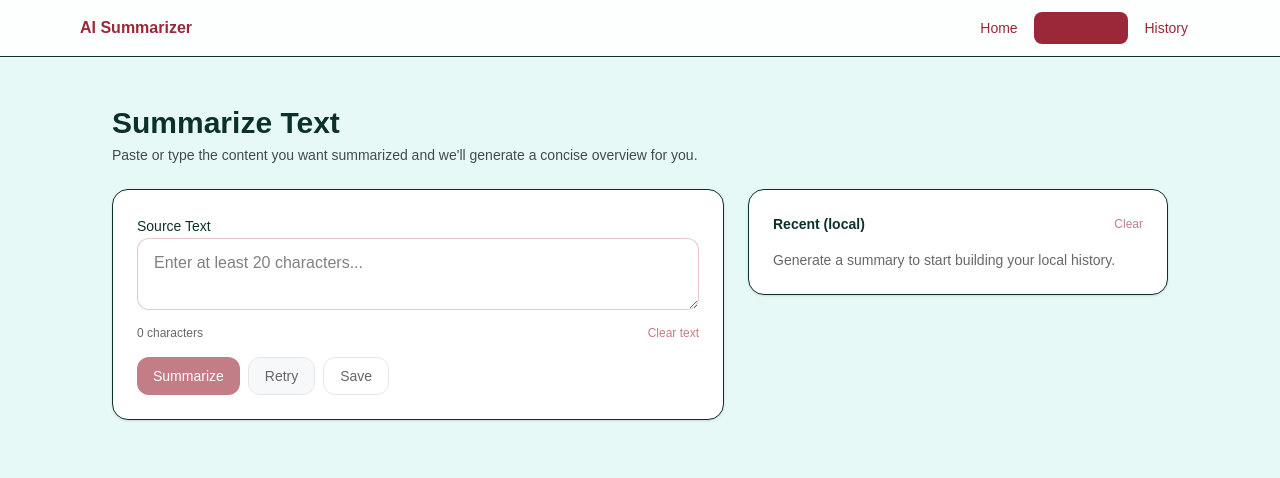
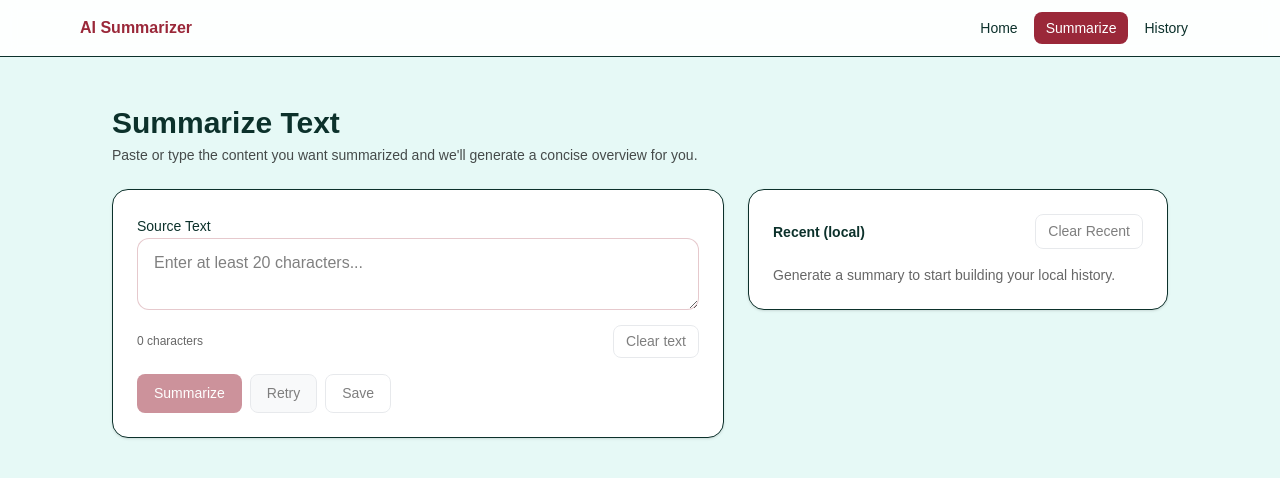
Before and after one commit to duckducknomi/ai-summarizer, a Next.js app: page /summarize in a window 1280 px wide. Shown: the top 478 px of the page. Built offline with nearby package versions, Linux system fonts and the light colour scheme.

Commit message:
button styling moved to global, minor fixes

```diff
--- a/src/app/globals.css
+++ b/src/app/globals.css
@@ -28,13 +28,12 @@ body {
 
 /* Links and inline text elements */
 a {
-  color: var(--brand);
+
   text-decoration: none;
   transition: color 0.15s ease;
 }
 a:hover {
   text-decoration: underline;
-  color: color-mix(in srgb, var(--brand) 90%, black);
 }
 
 /* ===== INTERACTION & ACCESSIBILITY ===== */
@@ -80,27 +79,39 @@ input::placeholder {
   color: color-mix(in srgb, var(--ink) 50%, white);
 }
 
-/* Buttons — neutral and primary */
-button {
+.btn {
   cursor: pointer;
   font-weight: 500;
-  border-radius: 0.75rem;
-  transition: background 0.15s ease, color 0.15s ease, opacity 0.15s ease;
+  border-radius: 0.5rem;
+  transition: background 0.15s ease, color 0.15s ease, opacity 0.15s ease, box-shadow 0.15s ease;
+  display: inline-flex; align-items: center; justify-content: center;
+  border: 1px solid transparent;
 }
+.btn:focus-visible {
+  box-shadow: 0 0 0 2px color-mix(in srgb, var(--brand) 40%, transparent);
+}
+.btn:disabled { opacity: 0.5; cursor: not-allowed; }
 
-button.primary {
+.btn-md { padding: 0.5rem 1rem; font-size: 0.875rem; }       /* ~text-sm */
+.btn-sm { padding: 0.375rem 0.75rem; font-size: 0.875rem; }  /* compact */
+
+/* Variants */
+.btn-primary {
   background: var(--brand);
-  color: white;
+  color: #fff;
 }
-button.primary:hover {
-  opacity: 0.9;
+.btn-primary:hover { background: color-mix(in srgb, var(--brand) 85%, black); }
+
+.btn-secondary {
+  background: #f3f4f6; /* gray-100 */
+  border-color: #d1d5db; /* gray-300 */
+  color: var(--ink);
 }
+.btn-secondary:hover { background: #e5e7eb; } /* gray-200 */
 
-/* Optional dark mode placeholder (not active yet)
-@media (prefers-color-scheme: dark) {
-  :root {
-    --background: #0C312B;
-    --foreground: #E6F9F6;
-  }
+.btn-ghost {
+  background: #fff;
+  border-color: #d1d5db; /* gray-300 */
+  color: var(--ink);
 }
-*/
+.btn-ghost:hover { background: #f9fafb; } /* gray-50 */
--- a/src/app/history/page.tsx
+++ b/src/app/history/page.tsx
@@ -1,35 +1,39 @@
 // app/history/page.tsx
-import { CopyButton } from "@/components/CopyButton";
-import { prisma } from "@/server/prisma"; // your Prisma singleton
+import CopyButton from "@/components/CopyButton";
+import { prisma } from "@/server/prisma";
 import Link from "next/link";
- // if you don't have this, remove this line + its usage below
 
 export const dynamic = "force-dynamic";
 
-type PageProps = {
-  searchParams?: {
-    q?: string;
-    take?: string;
-    cursor?: string; // id of the last item from previous page
-  };
+const TAKE_DEFAULT = 10;
+
+type SearchParams = {
+  q?: string;
+  take?: string;
+  cursor?: string;
 };
 
-const TAKE_DEFAULT = 10;
+export default async function HistoryPage({
+  searchParams,
+}: {
+  searchParams: Promise<SearchParams>;
+}) {
+  // ✅ unwrap the Promise
+  const sp = await searchParams;
 
-export default async function HistoryPage({ searchParams }: PageProps) {
-  const q = (searchParams?.q ?? "").trim();
+  // Parse values safely
+  const qRaw = (sp?.q ?? "").toString();
+  const q = qRaw.trim();
+
+  const takeRaw = Number(sp?.take);
   const take = Math.min(
     50,
-    Math.max(
-      1,
-      Number.isFinite(Number(searchParams?.take))
-        ? Number(searchParams?.take)
-        : TAKE_DEFAULT
-    )
+    Math.max(1, Number.isFinite(takeRaw) ? takeRaw : TAKE_DEFAULT)
   );
-  const cursor = searchParams?.cursor || undefined;
 
-  // Build where clause for optional search
+  const cursor = sp?.cursor || undefined;
+
+  // Build where clause
   const where =
     q.length > 0
       ? {
@@ -45,7 +49,7 @@ export default async function HistoryPage({ searchParams }: PageProps) {
     where,
     take: take + 1,
     ...(cursor ? { skip: 1, cursor: { id: cursor } } : {}),
-    orderBy: { createdAt: "desc" }, // stable enough for this app
+    orderBy: { createdAt: "desc" },
     select: { id: true, originalText: true, summary: true, createdAt: true },
   });
 
@@ -56,16 +60,13 @@ export default async function HistoryPage({ searchParams }: PageProps) {
   return (
     <div className="mx-auto max-w-6xl p-6">
       <header className="mb-4 space-y-1">
-        <h1 className="text-3xl font-bold text-foreground">
-          History
-        </h1>
+        <h1 className="text-3xl font-bold text-foreground">History</h1>
         <p className="text-sm text-(--ink)/70">
           Search and browse summaries saved to the database.
         </p>
       </header>
 
       <div className="grid gap-6 md:grid-cols-[minmax(0,1fr)_420px]">
-        {/* LEFT: search + results */}
         <section className="space-y-4">
           {/* Search */}
           <form
@@ -82,20 +83,23 @@ export default async function HistoryPage({ searchParams }: PageProps) {
               />
               {/* Preserve page size */}
               <input type="hidden" name="take" value={take} />
-              <button
-                className="rounded-lg bg-[#9A2839] px-4 py-2 text-sm font-medium text-white hover:bg-[#7f2230]"
-                type="submit"
-              >
+              <button type="submit" className="btn btn-primary btn-sm">
                 Search
               </button>
+              {q.length > 0 && (
+                <Link
+                  href={{ pathname: "/history", query: { take } }} // omit `q` to reset
+                  className="btn btn-ghost btn-sm"
+                >
+                  Clear
+                </Link>
+              )}
             </div>
           </form>
 
           {/* Results */}
           {results.length === 0 ? (
-            <p className="text-sm text-(--ink)/60">
-              No summaries found.
-            </p>
+            <p className="text-sm text-(--ink)/60">No summaries found.</p>
           ) : (
             <div className="space-y-4">
               {results.map((s) => (
@@ -107,8 +111,11 @@ export default async function HistoryPage({ searchParams }: PageProps) {
                     <time className="text-xs text-(--ink)/60">
                       {new Date(s.createdAt).toLocaleString()}
                     </time>
-                    {/* Remove this <CopyButton> if you didn't add it earlier */}
-                    <CopyButton text={s.summary} />
+                    <CopyButton
+                      text={s.summary}
+                      size="sm"
+                      variant="secondary"
+                    />
                   </div>
 
                   <h3 className="text-sm font-semibold text-foreground">
@@ -121,9 +128,7 @@ export default async function HistoryPage({ searchParams }: PageProps) {
                   <h4 className="mt-4 text-sm font-semibold text-foreground">
                     Original
                   </h4>
-                  <p className="mt-1 leading-7 text-ink">
-                    {s.originalText}
-                  </p>
+                  <p className="mt-1 leading-7 text-ink">{s.originalText}</p>
 
                   <div className="mt-3 text-[11px] text-(--ink)/60">
                     id: {s.id}
@@ -137,15 +142,11 @@ export default async function HistoryPage({ searchParams }: PageProps) {
           <div className="flex items-center justify-end">
             {hasNext && nextCursor && (
               <Link
-                className="rounded-lg border px-3 py-1.5 text-sm text-foreground hover:bg-[var(--brand)/10]"
                 href={{
                   pathname: "/history",
-                  query: {
-                    q,
-                    take,
-                    cursor: nextCursor,
-                  },
+                  query: { q, take, cursor: nextCursor },
                 }}
+                className="btn btn-ghost btn-sm"
               >
                 Next →
               </Link>
@@ -156,9 +157,7 @@ export default async function HistoryPage({ searchParams }: PageProps) {
         {/* RIGHT: sticky aside */}
         <aside className="space-y-4 md:sticky md:top-20 h-fit">
           <section className="rounded-2xl border border-[var(--brand)/15] bg-white p-6 shadow-sm">
-            <h3 className="font-medium text-foreground">
-              About
-            </h3>
+            <h3 className="font-medium text-foreground">About</h3>
             <p className="mt-1 text-sm text-(--ink)/75">
               This page lists summaries saved to the database. Use the search
               box to filter by content. Click “Next” to fetch more results. Use
--- a/src/app/summarize/page.tsx
+++ b/src/app/summarize/page.tsx
@@ -10,6 +10,9 @@ import {
   type LocalSummary,
 } from "@/lib/localHistory";
 import { useAutosizeTextArea } from "@/lib/useAutosize";
+import { Button } from "@/components/Button";
+import CopyButton from "@/components/CopyButton";
+
 
 type ApiOk = { summary: string };
 type ApiErr = { error?: { code?: string; message?: string } };
@@ -21,18 +24,21 @@ export default function SummarizePage() {
   const [loading, setLoading] = useState(false);
   const [error, setError] = useState<string | null>(null);
   const [recent, setRecent] = useState<LocalSummary[]>([]);
-  const [copied, setCopied] = useState(false);
   const [activeAction, setActiveAction] = useState<"summarize" | "save" | null>(
     null
   );
 
   const lastCreatedAtRef = useRef<string | null>(null);
+  const lastSummarizedTextRef = useRef<string | null>(null);
   const copyTimeoutRef = useRef<ReturnType<typeof setTimeout> | null>(null);
   const textareaRef = useRef<HTMLTextAreaElement | null>(null);
   const { success, error: toastError } = useToast();
 
   const minLen = 20;
-  const canSubmit = !loading && text.trim().length >= minLen;
+  const canSubmit =
+    !loading &&
+    text.trim().length >= minLen &&
+    text !== lastSummarizedTextRef.current;
 
   useEffect(() => {
     setRecent(load());
@@ -48,7 +54,6 @@ export default function SummarizePage() {
     setActiveAction("summarize");
     setError(null);
     setSummary(null);
-    setCopied(false);
 
     try {
       const res = await fetch("/api/summarize", {
@@ -66,6 +71,7 @@ export default function SummarizePage() {
       setSummary(summaryText);
       add({ originalText: text, summary: summaryText, createdAt });
       lastCreatedAtRef.current = createdAt;
+      lastSummarizedTextRef.current = text;
       setRecent(load());
     } catch (e: any) {
       const message = e?.message ?? "Unexpected error";
@@ -78,7 +84,7 @@ export default function SummarizePage() {
   }, [text]);
 
   const handleRetry = useCallback(() => {
-    setCopied(false);
+
     void handleSummarize();
   }, [handleSummarize]);
 
@@ -127,23 +133,9 @@ export default function SummarizePage() {
     setText("");
     setSummary(null);
     setError(null);
-    setCopied(false);
     lastCreatedAtRef.current = null;
+    lastSummarizedTextRef.current = null;
   }, []);
-
-  const handleCopy = useCallback(async () => {
-    if (!summary || !navigator?.clipboard) return;
-    try {
-      await navigator.clipboard.writeText(summary);
-      setCopied(true);
-      if (copyTimeoutRef.current) clearTimeout(copyTimeoutRef.current);
-      copyTimeoutRef.current = setTimeout(() => setCopied(false), 1500);
-    } catch (e: any) {
-      const message = e?.message ?? "Unable to copy summary";
-      setError(message);
-      toastError(message);
-    }
-  }, [summary]);
 
   const handleClearRecent = useCallback(() => {
     clearHistory();
@@ -153,34 +145,10 @@ export default function SummarizePage() {
 
   const recentEntries = recent.slice(0, 3);
 
-  const Spinner = () => (
-    <svg
-      className="mr-2 h-4 w-4 animate-spin"
-      viewBox="0 0 24 24"
-      fill="none"
-    >
-      <circle
-        className="opacity-25"
-        cx="12"
-        cy="12"
-        r="10"
-        stroke="currentColor"
-        strokeWidth="4"
-      />
-      <path
-        className="opacity-75"
-        fill="currentColor"
-        d="M4 12a8 8 0 018-8v4a4 4 0 00-4 4H4z"
-      />
-    </svg>
-  );
-
   return (
     <div className="mx-auto max-w-6xl space-y-6 p-6">
       <header className="space-y-1">
-        <h1 className="text-3xl font-bold text-foreground">
-          Summarize Text
-        </h1>
+        <h1 className="text-3xl font-bold text-foreground">Summarize Text</h1>
         <p className="text-sm text-(--ink)/70">
           Paste or type the content you want summarized and we&apos;ll generate
           a concise overview for you.
@@ -211,75 +179,45 @@ export default function SummarizePage() {
               />
               <div className="flex items-center justify-between text-xs text-(--ink)/60">
                 <span>{text.trim().length} characters</span>
-                <button
-                  type="button"
+                <Button
                   onClick={handleClear}
-                  className="text-xs font-medium text-brand hover:opacity-90 disabled:opacity-40"
+                  variant="ghost"
+                  size="sm"
+                  className="text-brand"
                   disabled={loading || (!text && !summary)}
                 >
                   Clear text
-                </button>
+                </Button>
               </div>
             </div>
 
-            {/* Buttons row */}
             <div className="flex flex-wrap gap-2">
-              {/* Summarize (primary) */}
-              <button
-                type="button"
+              <Button
                 onClick={handleSummarize}
                 disabled={!canSubmit}
-                className={[
-                  "inline-flex items-center justify-center rounded-md px-4 py-2 text-sm font-medium transition",
-                  "bg-[#9A2839] text-white hover:bg-[#7f2230] focus-visible:ring-[#9A2839]/40",
-                  "disabled:opacity-50 disabled:hover:opacity-50 disabled:cursor-not-allowed",
-                ].join(" ")}
+                loading={activeAction === "summarize"}
+                variant="primary"
               >
-                {activeAction === "summarize" ? (
-                  <>
-                    <Spinner />
-                    Summarizing…
-                  </>
-                ) : (
-                  "Summarize"
-                )}
-              </button>
+                {activeAction === "summarize" ? "Summarizing…" : "Summarize"}
+              </Button>
 
-              {/* Retry */}
-              <button
-                type="button"
+              <Button
                 onClick={handleRetry}
                 disabled={loading || !summary}
-                className={[
-                  "inline-flex items-center justify-center rounded-md px-4 py-2 text-sm font-medium transition",
-                  "border border-gray-300 bg-gray-100 text-ink hover:bg-gray-200",
-                  "disabled:opacity-50 disabled:hover:bg-gray-100 disabled:cursor-not-allowed",
-                ].join(" ")}
+                variant="secondary"
               >
                 Retry
-              </button>
+              </Button>
 
-              {/* Save */}
-              <button
-                type="button"
+              <Button
                 onClick={handleConfirmSave}
                 disabled={!summary || loading}
                 title="Save this summary to your account"
-                className={[
-                  "inline-flex items-center justify-center rounded-md px-4 py-2 text-sm font-medium transition",
-                  "border border-gray-300 bg-white text-ink hover:bg-gray-50",
-                  "disabled:opacity-50 disabled:hover:bg-white disabled:cursor-not-allowed",
-                ].join(" ")}
+                loading={activeAction === "save"}
+                variant="ghost"
               >
-                {activeAction === "save" ? (
-                  <>
-                    <Spinner />
-                    Saving…
-                  </>
-                ) : (
-                  "Save"
-                )}
-              </button>
+                {activeAction === "save" ? "Saving…" : "Save"}
+              </Button>
             </div>
 
             {error && <div className="text-sm text-red-600">{error}</div>}
@@ -294,14 +232,7 @@ export default function SummarizePage() {
                 <h2 className="text-lg font-semibold text-foreground">
                   Summary
                 </h2>
-                <button
-                  type="button"
-                  onClick={handleCopy}
-                  className="inline-flex items-center justify-center rounded-md bg-gray-100 px-3 py-1 text-xs font-medium text-ink transition hover:bg-gray-200 disabled:cursor-not-allowed disabled:opacity-40"
-                  disabled={copied}
-                >
-                  {copied ? "Copied!" : "Copy"}
-                </button>
+                <CopyButton text={summary} size="sm" variant="secondary" />
               </div>
               <p className="whitespace-pre-wrap text-base leading-relaxed text-ink">
                 {summary}
@@ -314,14 +245,15 @@ export default function SummarizePage() {
               <h2 className="text-sm font-semibold text-foreground">
                 Recent (local)
               </h2>
-              <button
-                type="button"
+              <Button
                 onClick={handleClearRecent}
-                className="text-xs font-medium text-brand hover:opacity-90 disabled:cursor-not-allowed disabled:opacity-40"
-                disabled={recentEntries.length === 0}
+                variant="ghost"
+                size="sm"
+                className="text-brand"
+                disabled={loading || recentEntries.length === 0}
               >
-                Clear
-              </button>
+                Clear Recent
+              </Button>
             </div>
 
             {recentEntries.length === 0 ? (
@@ -348,10 +280,7 @@ export default function SummarizePage() {
                           </span>
                         )}
                       </div>
-                      <p
-                        className="mt-2 text-sm text-ink"
-                        title={item.summary}
-                      >
+                      <p className="mt-2 text-sm text-ink" title={item.summary}>
                         {item.summary}
                       </p>
                     </li>
--- /dev/null
+++ b/src/components/Button.tsx
@@ -0,0 +1,64 @@
+"use client";
+
+import { forwardRef, type ButtonHTMLAttributes } from "react";
+
+type Variant = "primary" | "secondary" | "ghost";
+type Size = "sm" | "md";
+
+type Props = ButtonHTMLAttributes<HTMLButtonElement> & {
+  variant?: Variant;
+  size?: Size;
+  loading?: boolean;
+};
+
+export const Button = forwardRef<HTMLButtonElement, Props>(function Button(
+  {
+    className = "",
+    variant = "primary",
+    size = "md",
+    loading = false,
+    children,
+    ...rest
+  },
+  ref
+) {
+  const variantClass =
+    variant === "primary"
+      ? "btn-primary"
+      : variant === "secondary"
+      ? "btn-secondary"
+      : "btn-ghost";
+
+  const sizeClass = size === "sm" ? "btn-sm" : "btn-md";
+
+  return (
+    <button
+      ref={ref}
+      className={`btn ${variantClass} ${sizeClass} ${className}`.trim()}
+      {...rest}
+    >
+      {loading && (
+        <svg
+          className="mr-2 h-4 w-4 animate-spin"
+          viewBox="0 0 24 24"
+          fill="none"
+        >
+          <circle
+            className="opacity-25"
+            cx="12"
+            cy="12"
+            r="10"
+            stroke="currentColor"
+            strokeWidth="4"
+          />
+          <path
+            className="opacity-75"
+            fill="currentColor"
+            d="M4 12a8 8 0 018-8v4a4 4 0 00-4 4H4z"
+          />
+        </svg>
+      )}
+      {children}
+    </button>
+  );
+});
--- a/src/components/CopyButton.tsx
+++ b/src/components/CopyButton.tsx
@@ -1,54 +1,58 @@
 "use client";
 
-import { useCallback, useEffect, useRef, useState } from "react";
+import { useState } from "react";
+import { useToast } from "@/components/Toast"; // optional; safe no-op if you remove below usage
+import { Button } from "@/components/Button";
 
-type CopyButtonProps = {
+type Props = {
   text: string;
+  label?: string; // default: "Copy"
+  copiedLabel?: string; // default: "Copied!"
+  size?: "sm" | "md";
+  variant?: "primary" | "secondary" | "ghost";
   className?: string;
-  copiedLabel?: string;
-  copyLabel?: string;
 };
 
-const RESET_DELAY = 1500;
+export default function CopyButton({
+  text,
+  label = "Copy",
+  copiedLabel = "Copied!",
+  size = "sm",
+  variant = "secondary",
+  className = "",
+}: Props) {
+  const [copied, setCopied] = useState(false);
 
-export function CopyButton({
-  text,
-  className,
-  copiedLabel = "Copied!",
-  copyLabel = "Copy",
-}: CopyButtonProps) {
-  const [copied, setCopied] = useState(false);
-  const timeoutRef = useRef<ReturnType<typeof setTimeout> | null>(null);
+  // Optional toast feedback; if you don't mount ToastProvider, remove these 3 lines
+  const toast = (() => {
+    try {
+      const { success, error } = useToast();
+      return { success, error };
+    } catch {
+      return { success: (_: string) => {}, error: (_: string) => {} };
+    }
+  })();
 
-  useEffect(() => {
-    return () => {
-      if (timeoutRef.current) {
-        clearTimeout(timeoutRef.current);
-      }
-    };
-  }, []);
-
-  const handleCopy = useCallback(async () => {
+  async function handleCopy() {
     try {
       await navigator.clipboard.writeText(text);
       setCopied(true);
-      if (timeoutRef.current) {
-        clearTimeout(timeoutRef.current);
-      }
-      timeoutRef.current = setTimeout(() => setCopied(false), RESET_DELAY);
-    } catch (error) {
-      console.error("Failed to copy text", error);
+      toast.success?.("Copied to clipboard");
+      setTimeout(() => setCopied(false), 1200);
+    } catch (e: any) {
+      toast.error?.(e?.message ?? "Failed to copy");
     }
-  }, [text]);
+  }
 
   return (
-    <button
-      type="button"
+    <Button
       onClick={handleCopy}
+      disabled={copied}
+      size={size}
+      variant={variant}
       className={className}
-      disabled={copied}
     >
-      {copied ? copiedLabel : copyLabel}
-    </button>
+      {copied ? copiedLabel : label}
+    </Button>
   );
 }
```
